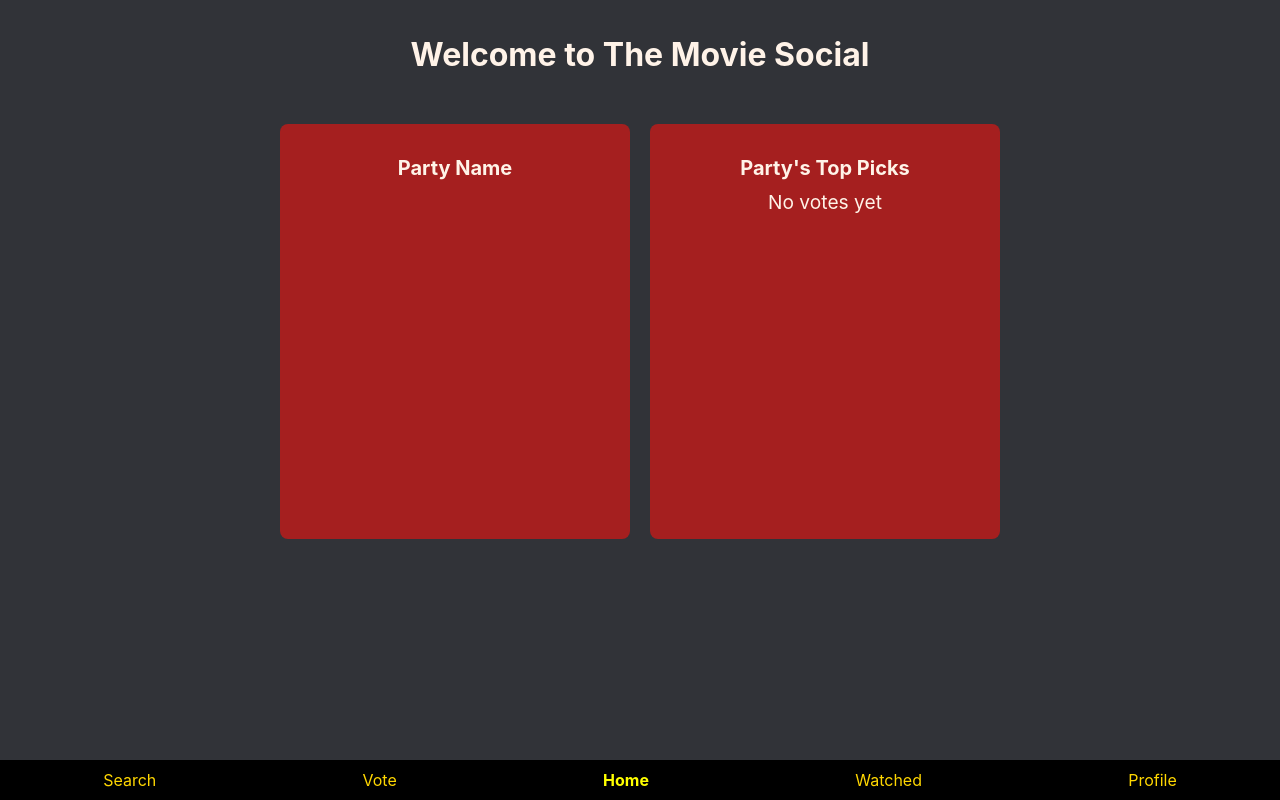
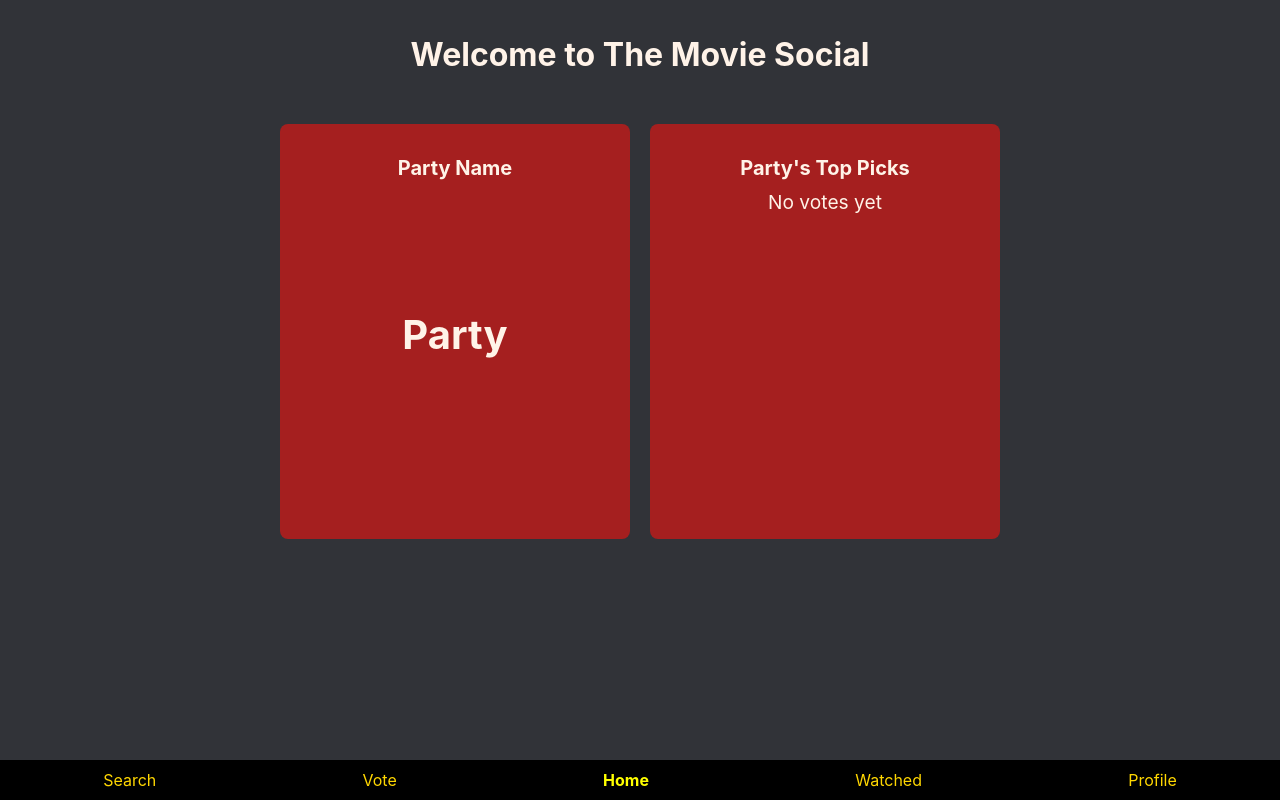
Before and after one commit to rachelleiner/firebase_deploy, a React (Create React App) app in the folder firebase_frontend/: page /home in a window 1280 px wide. Built offline with nearby package versions, Linux system fonts and the light colour scheme.

Commit message:
home + css

```diff
--- a/firebase_frontend/src/components/Home.js
+++ b/firebase_frontend/src/components/Home.js
@@ -4,6 +4,7 @@ import '../styles/HomePage.css';
 const HomePage = ({ partyID }) => {
   const [error, setError] = useState(null);
   const [topVotedMovie, setTopVotedMovie] = useState(null);
+  const [partyName, setPartyName] = useState('Party');
 
   useEffect(() => {
     const fetchTopVotedMovie = async () => {
@@ -43,6 +44,10 @@ const HomePage = ({ partyID }) => {
 
   useEffect(() => {
     console.log('Current top voted movie:', topVotedMovie);
+    const storedPartyName = localStorage.getItem('partyName');
+    if (storedPartyName) {
+      setPartyName(storedPartyName);
+    }
   }, [topVotedMovie]);
 
   return (
@@ -51,6 +56,7 @@ const HomePage = ({ partyID }) => {
       <div className="content">
         <div className="group-members">
           <h2>Party Name</h2>
+          <div className="movie-title">{partyName}</div>
           {error && (
             <div className="error-message">
               <p>{error}</p>
--- a/firebase_frontend/src/components/Invite.js
+++ b/firebase_frontend/src/components/Invite.js
@@ -137,8 +137,9 @@ const Invite = () => {
     setActiveTab(tab);
   };
 
-  const navigateToParty = (partyID) => {
+  const navigateToParty = (partyID, partyName) => {
     localStorage.setItem('partyID', partyID);
+    localStorage.setItem('partyName', partyName);
     navigate('/home');
   };
 
@@ -191,7 +192,7 @@ const Invite = () => {
                 <div key={party._id} className="party-box">
                   {party.partyName ? party.partyName : 'Unknown Party Name'}
                   <span>  </span>
-                  <button onClick={() => navigateToParty(party._id)}>Home</button>
+                  <button onClick={() => navigateToParty(party._id, party.partyName)}>Home</button>
                 </div>
               ))
             ) : (
--- a/firebase_frontend/src/styles/HomePage.css
+++ b/firebase_frontend/src/styles/HomePage.css
@@ -83,7 +83,7 @@
 }
 
 .home-page-container .movie-title {
-  font-size: 1.5em;
+  font-size: 2.5em;
   font-weight: bold;
   color: #fff3e8;
   text-align: center;
```
